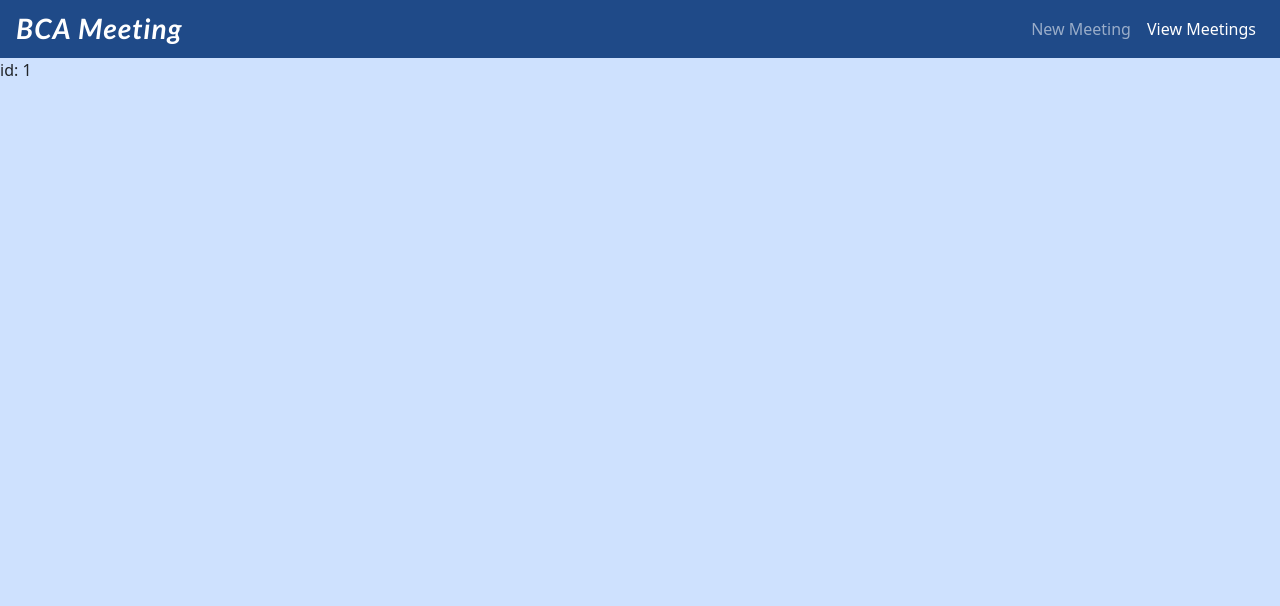
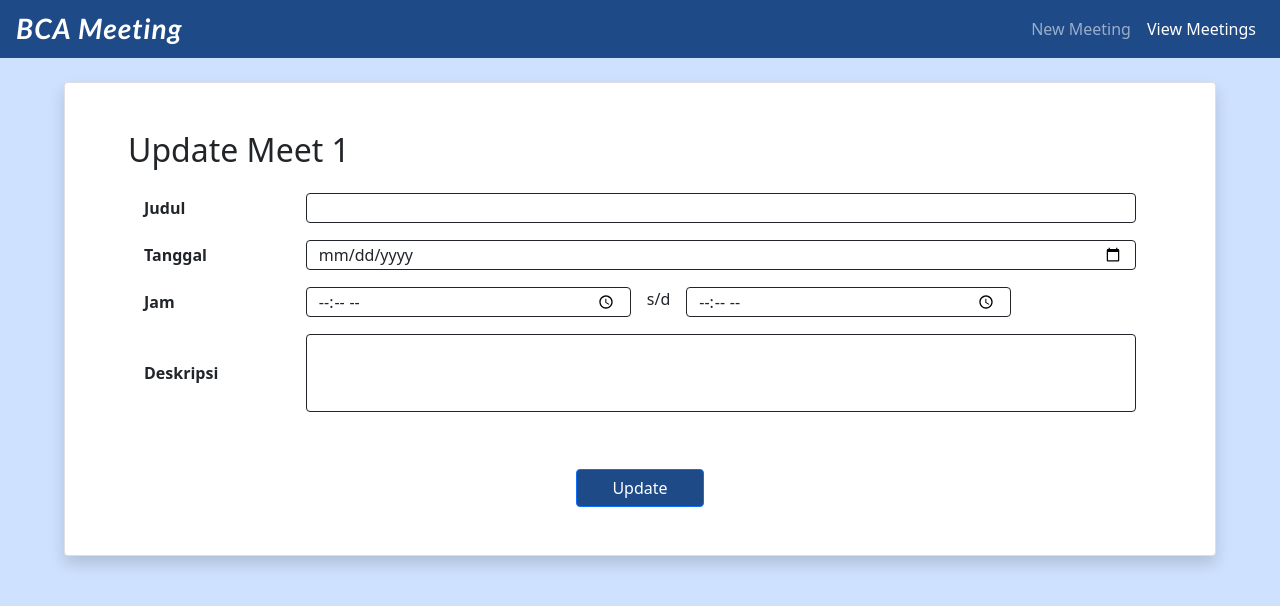
Before and after one commit to kevinnovianp/Task, an Angular app: page /view_meetings/update_meeting/1 in a window 1280 px wide. Shown: the top 606 px of the page. Built offline with nearby package versions, Linux system fonts and the light colour scheme.

Commit message:
update meet

```diff
--- a/src/app/update/update.component.html
+++ b/src/app/update/update.component.html
@@ -1 +1,71 @@
-<p>id: {{currUpdateId}}</p>
+<style>
+    table{
+      border-collapse: separate;
+      border-spacing: 15px 15px;
+    }
+    tr{
+      padding-bottom: 1rem;
+      width: 100%;
+    }
+    .col2{
+      display: flex;
+      flex: row;
+      height: 2rem;
+    }
+  </style>
+
+  <div class="container-fluid p-0">
+    <div class="d-flex justify-content-center m-4">
+      <div class="card p-3 pt-5 pb-5 shadow bg-body rounded-2 d-flex align-items-center mb-4" style="width: 90vw;">
+        <form class="px-3" (submit)="editForm()">
+            <h2>Update {{currMeeting.title}}</h2>
+            <table class="mb-3" style="width: 80vw">
+              <tr>
+                <td>
+                  <b>Judul</b>
+                </td>
+                <td class="col2">
+                  <input type="text" name="title" class="form-control border-dark" [(ngModel)]="title">
+                </td>
+              </tr>
+              <tr>
+                <td>
+                  <b>Tanggal</b>
+                </td>
+                <td class="col2">
+                  <input type="date" name="date" class="form-control border-dark" [(ngModel)]="date">
+                </td>
+              </tr>
+              <tr>
+                <td style="width: 15%;">
+                  <b>Jam</b>
+                </td>
+                <td class="col2" style="width: 85%;">
+                  <div class="container-fluid p-0 d-flex justify-content-center">
+                    <input type="time" name="startTime" class="div form-control border-dark" [(ngModel)]="startTime">
+                    <div class="mx-3">s/d</div>
+                    <input type="time" name="endTime" class="div form-control border-dark" [(ngModel)]="endTime">
+                  </div>
+                </td>
+              </tr>
+              <tr>
+                <td>
+                  <b>Deskripsi</b>
+                </td>
+                <td class="col2" style="height: 5rem;">
+                  <textarea name="desc" style="resize: none;" class="form-control border-dark" [(ngModel)]="desc"></textarea>
+                </td>
+              </tr>
+              <tr>
+                <td>
+
+                </td>
+              </tr>
+            </table>
+            <div class="mt-4 d-flex justify-content-center">
+              <button type="submit" class="btn btn-primary" style="width: 8rem; background-color: var(--bca);">Update</button>
+            </div>
+        </form>
+      </div>
+    </div>
+  </div>
--- a/src/app/update/update.component.ts
+++ b/src/app/update/update.component.ts
@@ -1,5 +1,5 @@
 import { Component, OnInit } from '@angular/core';
-import { ActivatedRoute } from '@angular/router';
+import { ActivatedRoute, Router } from '@angular/router';
 import { Meeting } from '../meeting';
 import { MeetingService } from '../meeting.service';
 
@@ -10,14 +10,22 @@ import { MeetingService } from '../meeting.service';
 })
 export class UpdateComponent implements OnInit {
 
-  // currUpdateId = this.meetService.getCurrUpdateId()
   currUpdateId!: number
+  currIdx!: number
+  currMeeting!: Meeting
   meetings!: Meeting[]
 
+  public id!: number
+  public startTime!: string
+  public endTime!: string
+  public date!: string
+  public title!: string
+  public desc!: string
 
   constructor(
     private meetService: MeetingService,
-    private activatedRoute: ActivatedRoute
+    private activatedRoute: ActivatedRoute,
+    private router: Router
     ) { }
 
     ngOnInit(): void {
@@ -26,9 +34,51 @@ export class UpdateComponent implements OnInit {
           this.meetings = meetings,
           this.activatedRoute.paramMap.subscribe(params => {
             this.currUpdateId = parseInt(params.get('id')!)
+            this.currIdx = this.meetings.findIndex((object) => {
+              return object.id == this.currUpdateId
+            })
+            this.currMeeting = meetings[this.currIdx]
           })
         }
       );
     }
 
+    month=["Jan","Feb","Mar","Apr","May","Jun","Jul","Aug","Sep","Oct","Nov","Dec"]
+
+    public changeDateFormat(date:any){
+      var od = new Date(date)
+      var nd = od.getDate() + " " + this.month[od.getMonth()] + " " + od.getFullYear()
+      return nd
+    }
+
+    editForm(){
+      if(!this.title){
+        alert("Judul meeting harus diisi!")
+        return
+      }
+      if(!this.date){
+        alert("Tanggal meeting harus diisi!")
+        return
+      }
+      if(!this.startTime || !this.endTime){
+        alert("Rentan waktu meeting harus diisi!")
+        return
+      }
+      if(!this.desc){
+        alert("Deskripsi meeting harus diisi!")
+        return
+      }
+      const newMeeting: Meeting = {
+        id: this.currUpdateId,
+        startTime: this.startTime,
+        endTime: this.endTime,
+        date: this.changeDateFormat(this.date),
+        title: this.title,
+        desc: this.desc,
+      }
+      this.meetings[this.currIdx] = newMeeting
+      alert("Meeting berhasil diedit!")
+      this.router.navigate(['/view_meetings'])
+    }
+
 }
```
